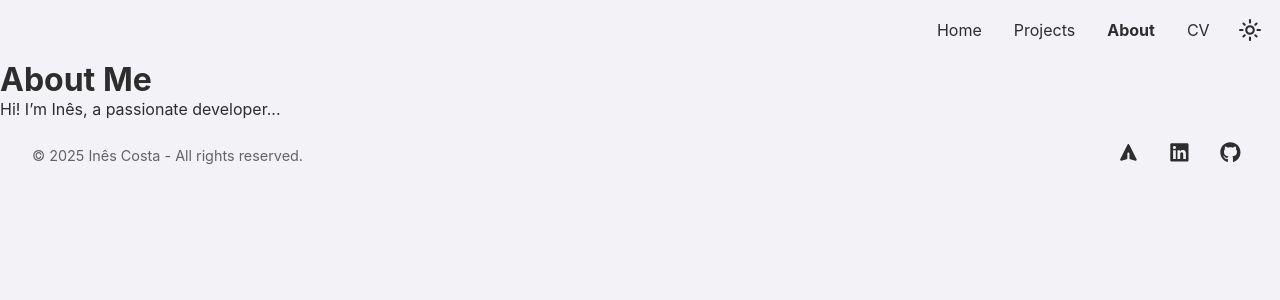
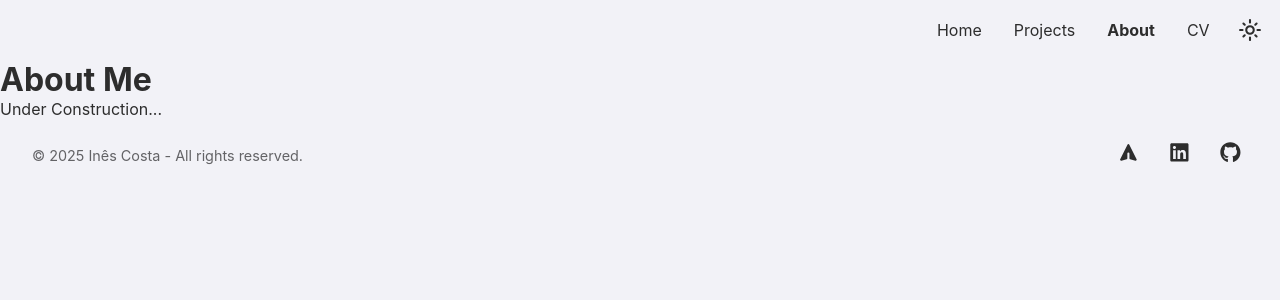
Before and after one commit to inesiscosta/Portfolio, a Next.js app: page /about in a window 1280 px wide. Shown: the top 300 px of the page. Built offline with nearby package versions, Linux system fonts and the light colour scheme.

Commit message:
chore: cleanup code

```diff
--- a/src/app/about/page.tsx
+++ b/src/app/about/page.tsx
@@ -1,9 +1,8 @@
-// src/app/about/page.tsx
-const AboutPage = () => (
-  <div>
-    <h1>About Me</h1>
-    <p>Hi! I’m Inês, a passionate developer...</p>
-  </div>
-);
-
-export default AboutPage;
+export default function AboutPage() {
+  return (
+    <div>
+      <h1>About Me</h1>
+      <p>Under Construction...</p>
+    </div>
+  );
+}
--- a/src/styles/pages/NotFound.module.css
+++ b/src/styles/pages/NotFound.module.css
@@ -3,7 +3,7 @@
   flex-direction: column;
   align-items: center;
   justify-content: center;
-  height: calc(100vh - 11rem);
+  height: calc(100vh - 127px);
 }
 
 .title {
@@ -13,7 +13,7 @@
 }
 
 .message {
-  font-size: 1.5rem;
+  font-size: 1rem;
   margin-bottom: 2rem;
 }
 
```
Also changed, not shown: src/components/Footer.tsx (+3 -5 lines).
